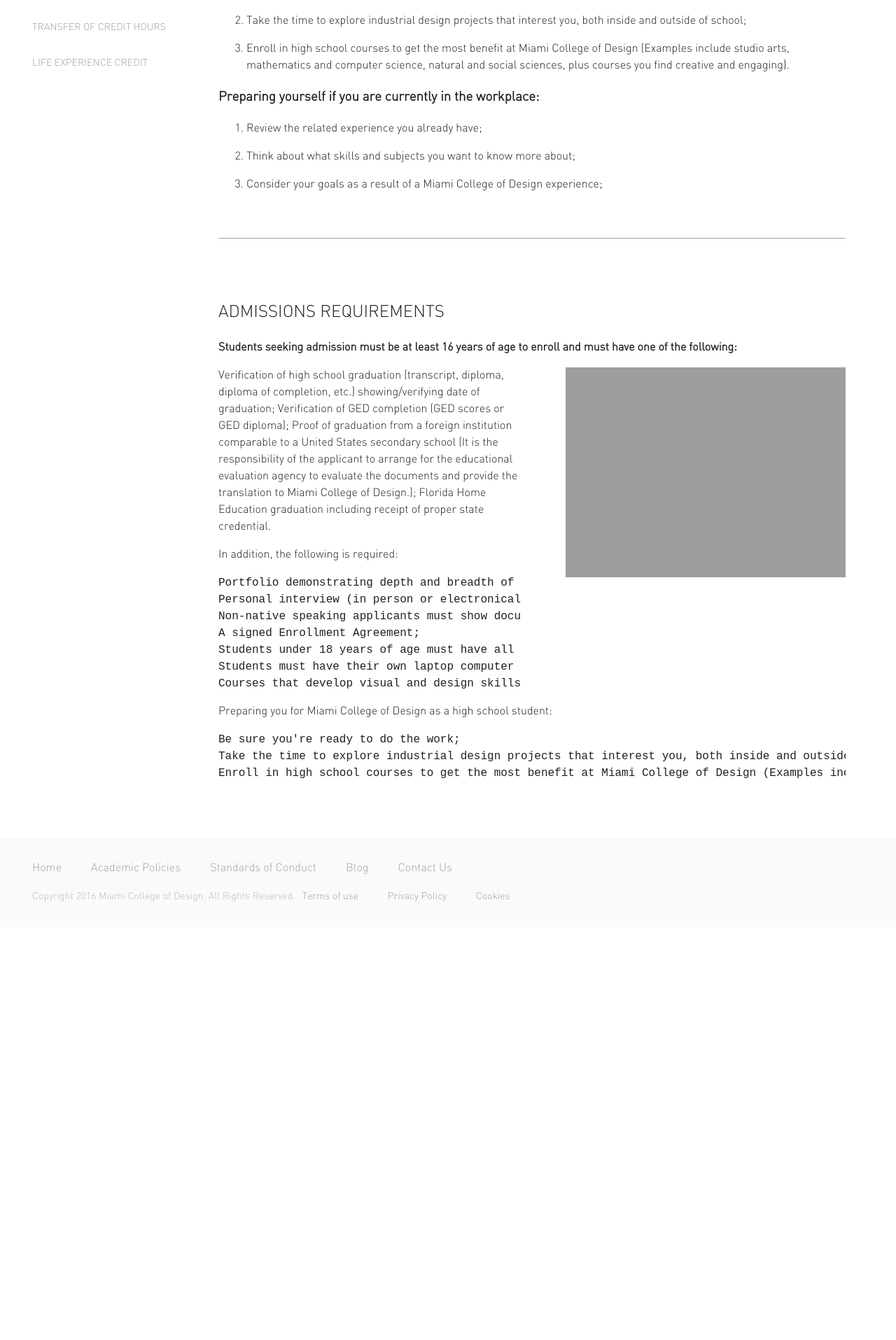
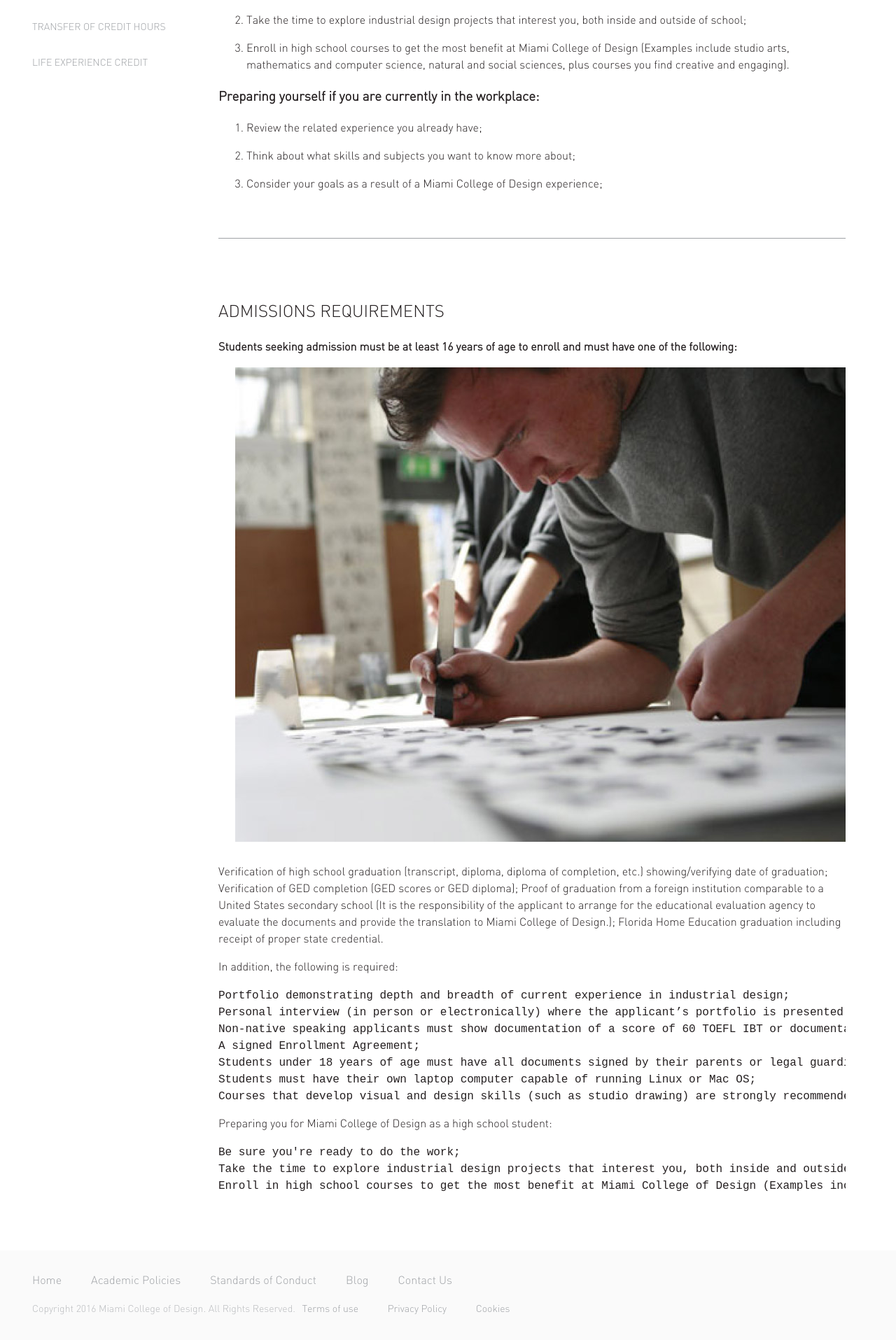
Before and after one commit to akritibhusal/MiamiCollegeofDesign, a Jekyll site: the page built from apply.markdown, in a window 1280 px wide. Shown: the part 783-2698 px from the top of the page at 70% size. Built offline with Jekyll 4.4.1, drawn with Linux system fonts in a browser that asks for light colours; nearby versions of some CDN libraries; library files that are not in the unit come from our copies; a script that is not in the unit is left out; before the commit the page ends 2108 px from its top, so only the background shows below that.

Commit message:
Updated Apply

```diff
--- a/apply.markdown
+++ b/apply.markdown
@@ -35,7 +35,7 @@
 **Students seeking admission must be at least 16 years of age to enroll and must have one of the following:**
 
 
-![img_student.jpg](/uploads/img_student.jpg =400x){:.float-right}
+![img_student.jpg](/uploads/img_student.jpg){:.float-right}
 
 Verification of high school graduation (transcript, diploma, diploma of completion, etc.) showing/verifying date of graduation;
 Verification of GED completion (GED scores or GED diploma);
```
